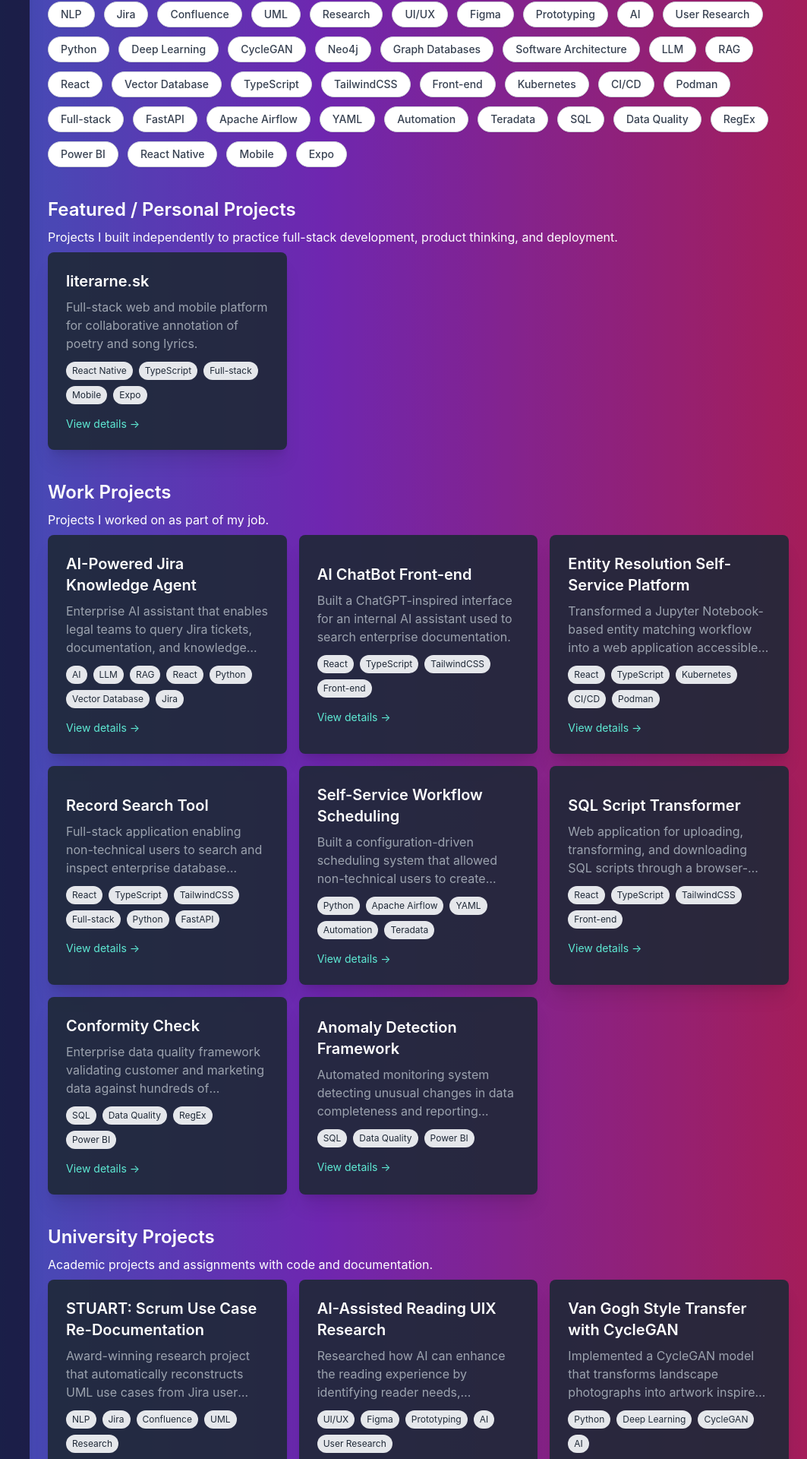
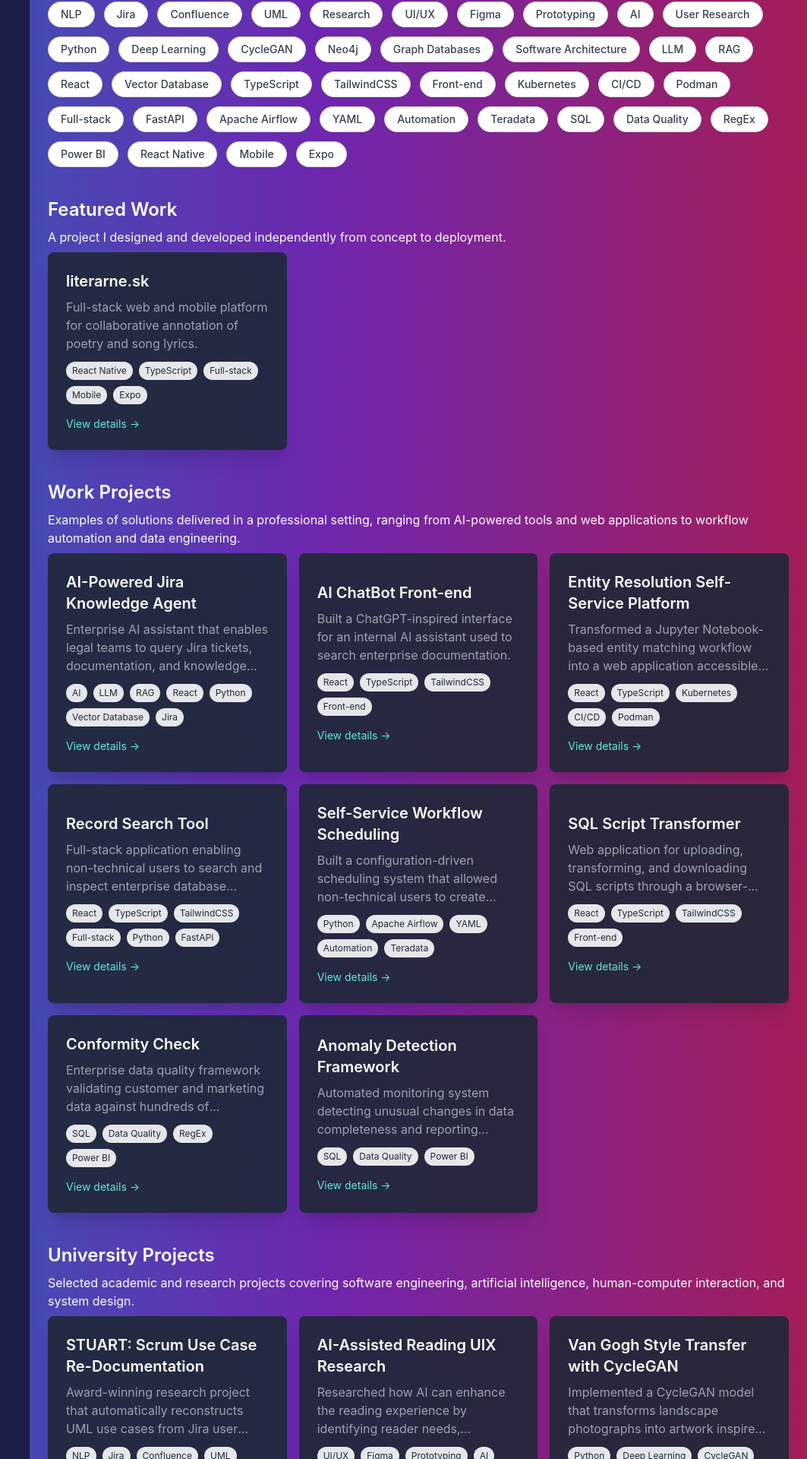
Before and after one commit to alexandrasky/alexandrasky.github.io, a React (Create React App) app: page / in a window 1280 px wide. Shown: the part 978-2898 px from the top of the page at 76% size, without its empty margins (217-1280 px from the left). Built offline with nearby package versions, Linux system fonts and the light colour scheme.

Commit message:
update section desc

```diff
--- a/src/pages/Home.tsx
+++ b/src/pages/Home.tsx
@@ -61,22 +61,22 @@ export default function Home() {
       </div>
 
       <ProjectSection
-        title="Featured / Personal Projects"
-        description="Projects I built independently to practice full-stack development, product thinking, and deployment."
+        title="Featured Work"
+        description="A project I designed and developed independently from concept to deployment."
         projects={personalProjects}
         onProjectClick={setSelectedProject}
       />
 
       <ProjectSection
         title="Work Projects"
-        description="Projects I worked on as part of my job."
+        description="Examples of solutions delivered in a professional setting, ranging from AI-powered tools and web applications to workflow automation and data engineering."
         projects={workProjects}
         onProjectClick={setSelectedProject}
       />
 
       <ProjectSection
         title="University Projects"
-        description="Academic projects and assignments with code and documentation."
+        description="Selected academic and research projects covering software engineering, artificial intelligence, human-computer interaction, and system design."
         projects={universityProjects}
         onProjectClick={setSelectedProject}
       />
```
